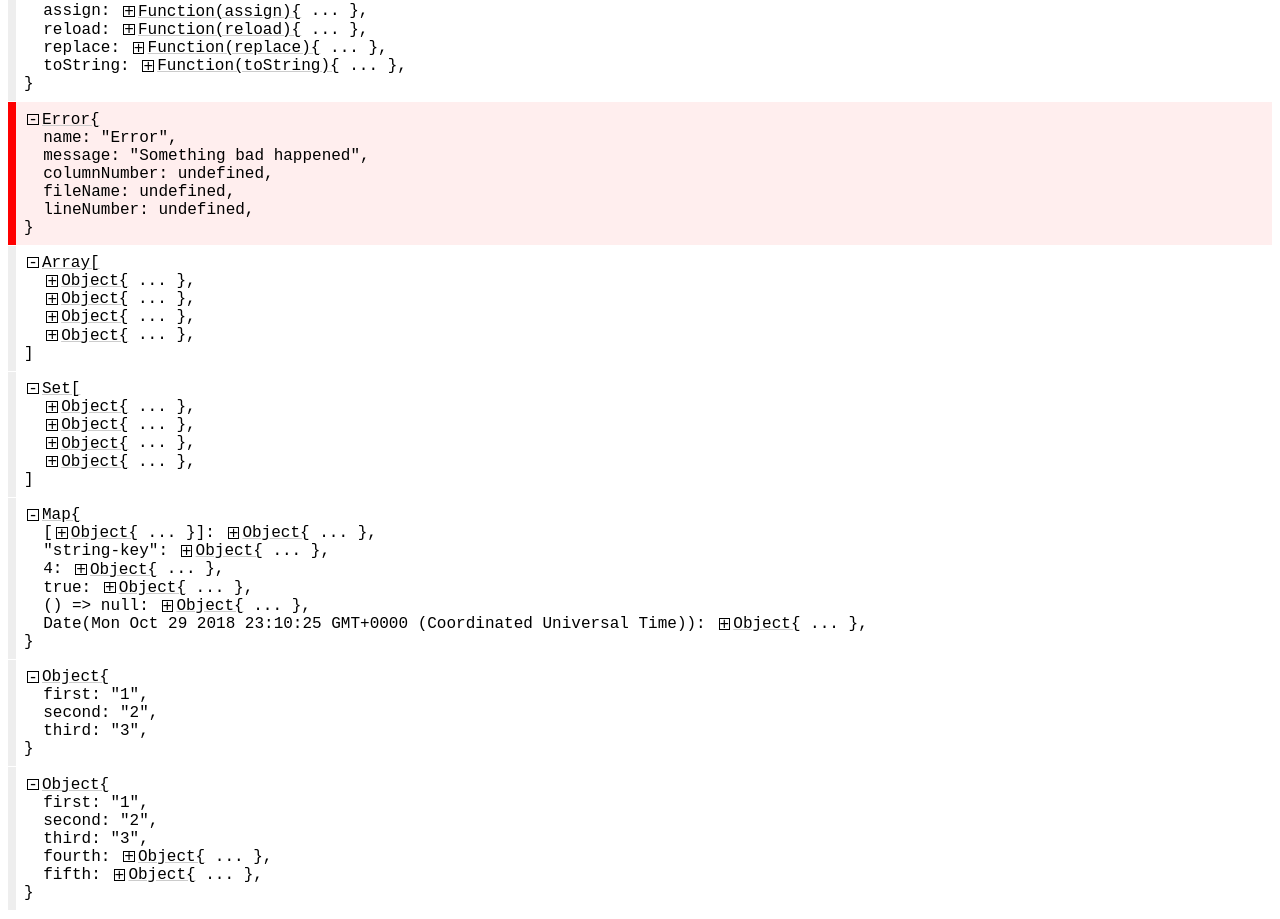
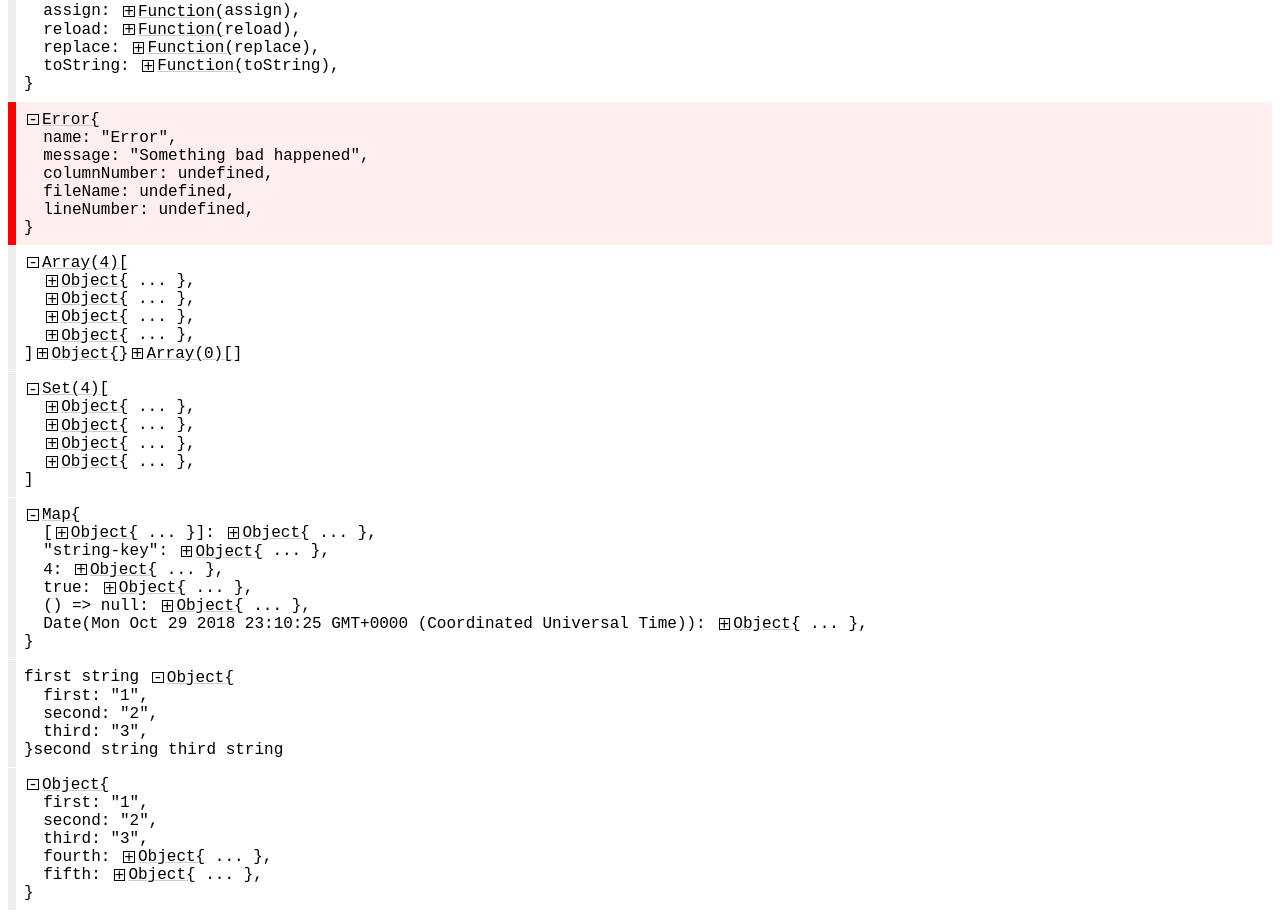
Before and after one commit to burdiuz/js-dom-console, a website: page example.html in a window 1280 px wide. Shown: the part 317-1236 px from the top of the page. Drawn offline with Linux system fonts and the light colour scheme.

Commit message:
update logger dep, display nested better

```diff
--- a/console.js
+++ b/console.js
@@ -135,37 +135,34 @@
 
 	// Assigned to an object, when rendering, if exists, will wrap content, like
 	// Map{...} or Set[...]
-	const CLASS_NAME_KEY = 'className';
 	const MAX_FUNC_STR_LEN = 30;
-	const setCustomClassNameTo = (data, className) => data[CLASS_NAME_KEY] = className;
-	const getCustomClassNameFrom = data => data[CLASS_NAME_KEY] || '';
-	const getStringWrap = value => {
-	  let pre;
-	  let post;
-	  const name = getCustomClassNameFrom(value);
-
-	  if (value instanceof Array) {
-	    pre = '[';
-	    post = ']';
-	  } else {
-	    pre = '{';
-	    post = '}';
-	  }
-
-	  pre = `${name}${pre}`;
-	  return {
-	    pre,
-	    post
-	  };
-	};
+	const setCustomClassNameTo = (data, className) => data.className = className;
+	const getCustomClassNameFrom = data => data.className || '';
 	const canPassAsIs = value => typeof value === 'string';
 	const validKeyRgx = /^[\w_$][\w\d_$]*$/i;
 	const keyNeedsConversion = key => !(canPassAsIs(key) && validKeyRgx.test(key));
 	const isNested = value => value && typeof value === 'object';
+	const setNestedWraps = (value, pre, post) => {
+	  value.pre = pre;
+	  value.post = post;
+	};
+	const getNestedWraps = ({
+	  pre,
+	  post
+	}) => ({
+	  pre,
+	  post
+	});
+	const setNestedShortContent = (value, short) => {
+	  value.short = short;
+	};
+	const getNestedShortContent = value => value.short;
 	const isList = target => isNested(target) && target.type === 'list';
 	const createList = () => ({
 	  type: 'list',
-	  values: []
+	  values: [],
+	  pre: '[',
+	  post: ']'
 	});
 	const addToList = ({
 	  values
@@ -180,7 +177,9 @@
 	const createStorage = () => ({
 	  type: 'storage',
 	  keys: [],
-	  values: []
+	  values: [],
+	  pre: '{',
+	  post: '}'
 	});
 	const addToStorage = ({
 	  keys,
@@ -201,14 +200,16 @@
 	}) => keys.length;
 
 	var utils = /*#__PURE__*/Object.freeze({
-	  CLASS_NAME_KEY: CLASS_NAME_KEY,
 	  MAX_FUNC_STR_LEN: MAX_FUNC_STR_LEN,
 	  setCustomClassNameTo: setCustomClassNameTo,
 	  getCustomClassNameFrom: getCustomClassNameFrom,
-	  getStringWrap: getStringWrap,
 	  canPassAsIs: canPassAsIs,
 	  keyNeedsConversion: keyNeedsConversion,
 	  isNested: isNested,
+	  setNestedWraps: setNestedWraps,
+	  getNestedWraps: getNestedWraps,
+	  setNestedShortContent: setNestedShortContent,
+	  getNestedShortContent: getNestedShortContent,
 	  isList: isList,
 	  createList: createList,
 	  addToList: addToList,
@@ -265,13 +266,18 @@
 	  } = value;
 
 	  if (!name) {
-	    name = content.substr(content.substr(0, 9) === 'function ' ? 9 : 0, MAX_FUNC_STR_LEN);
+	    name = content.replace(/\s+/g, ' ').substr(content.substr(0, 9) === 'function ' ? 9 : 0, MAX_FUNC_STR_LEN);
+
+	    if (content.length < MAX_FUNC_STR_LEN) {
+	      name = `${name}...`;
+	    }
 	  }
 
 	  const result = createStorage();
-	  addToStorage(result, 'content', content);
-	  setCustomClassNameTo(result, // FIXME almost every function starts with "function ", remove this from short string
-	  `${type}(${name})`);
+	  addToStorage(result, 'code', content);
+	  setNestedWraps(result, '(', ')');
+	  setNestedShortContent(result, name);
+	  setCustomClassNameTo(result, type);
 	  return result;
 	});
 
@@ -500,6 +506,8 @@
 
 	const {
 	  isList,
+	  getListSize,
+	  getNestedWraps,
 	  getCustomClassNameFrom
 	} = logDataRenderer_1;
 	const SPACE_LEVEL = '  ';
@@ -509,23 +517,16 @@
 	const ERROR_TYPE = 'error';
 	const SUCCESS_TYPE = 'success';
 	const getStringWrap = value => {
-	  let pre;
-	  let post;
+	  const wraps = getNestedWraps(value);
 	  const name = getCustomClassNameFrom(value);
 
 	  if (isList(value)) {
-	    pre = '[';
-	    post = ']';
+	    wraps.pre = `${name}(${getListSize(value)})${wraps.pre}`;
 	  } else {
-	    pre = '{';
-	    post = '}';
+	    wraps.pre = `${name}${wraps.pre}`;
 	  }
 
-	  pre = `${name}${pre}`;
-	  return {
-	    pre,
-	    post
-	  };
+	  return wraps;
 	};
 	const removeAllChildren = target => {
 	  while (target.firstChild) {
@@ -538,7 +539,11 @@
 	  iterateStorage,
 	  isNested,
 	  isList: isList$1,
-	  iterateList
+	  iterateList,
+	  getNestedShortContent,
+	  getNestedWraps: getNestedWraps$1,
+	  getListSize: getListSize$1,
+	  getStorageSize
 	} = logDataRenderer_1;
 
 	const setExpandIconSymbol = (icon, expanded) => {
@@ -552,7 +557,15 @@
 	  return icon;
 	};
 
-	const createCollapsedContent = () => [document.createTextNode(' ... ')];
+	const createCollapsedContent = (value, size) => {
+	  let content = getNestedShortContent(value);
+
+	  if (content === undefined) {
+	    content = size ? ' ... ' : '';
+	  }
+
+	  return [document.createTextNode(content)];
+	};
 
 	const createUINestedArrayContent = (list, space) => {
 	  const result = [];
@@ -623,9 +636,10 @@
 	};
 
 	function createUINested(value, space = '', initExpanded = false) {
-	  let expanded = initExpanded;
+	  const size = isList$1(value) ? getListSize$1(value) : getStorageSize(value);
+	  let expanded = initExpanded && !!size;
 	  let contentExpanded;
-	  const contentCollapsed = createCollapsedContent();
+	  const contentCollapsed = createCollapsedContent(value, size);
 	  const {
 	    pre,
 	    post
--- a/example.html
+++ b/example.html
@@ -21,7 +21,7 @@
   Msg.warn(new Date());
   Msg.log(window.location);
   Msg.error(new Error('Something bad happened'));
-  Msg.log([{ name: 'obj-1' }, { name: 'obj-2' }, { name: 'obj-3' }, { name: 'obj-4' }]);
+  Msg.log([{ name: 'obj-1' }, { name: 'obj-2' }, { name: 'obj-3' }, { name: 'obj-4' }], {}, []);
   Msg.log(new Set([{ name: 'obj-1' }, { name: 'obj-2' }, { name: 'obj-3' }, { name: 'obj-4' }]));
   Msg.log(new Map([
     [{ type: 'key' }, { type: 'value' }],
@@ -38,7 +38,7 @@
     third: '3',
   };
 
-  Msg.log(obj);
+  Msg.log('first string', obj, 'second string', 'third string');
 
   obj.fourth = Object.assign({}, obj);
   obj.fifth = obj;
--- a/package.json
+++ b/package.json
@@ -22,7 +22,7 @@
     "url": "https://github.com/burdiuz/js-dom-console.git"
   },
   "dependencies": {
-    "@actualwave/log-data-renderer": "git+https://github.com/burdiuz/js-log-data-renderer.git"
+    "@actualwave/log-data-renderer": "0.0.10"
   },
   "devDependencies": {
     "@babel/core": "^7.1.2",
```
Also changed, not shown: source/nested.js (+22 -5 lines), source/utils.js (+6 -10 lines), console.min.js, 3 other files.
